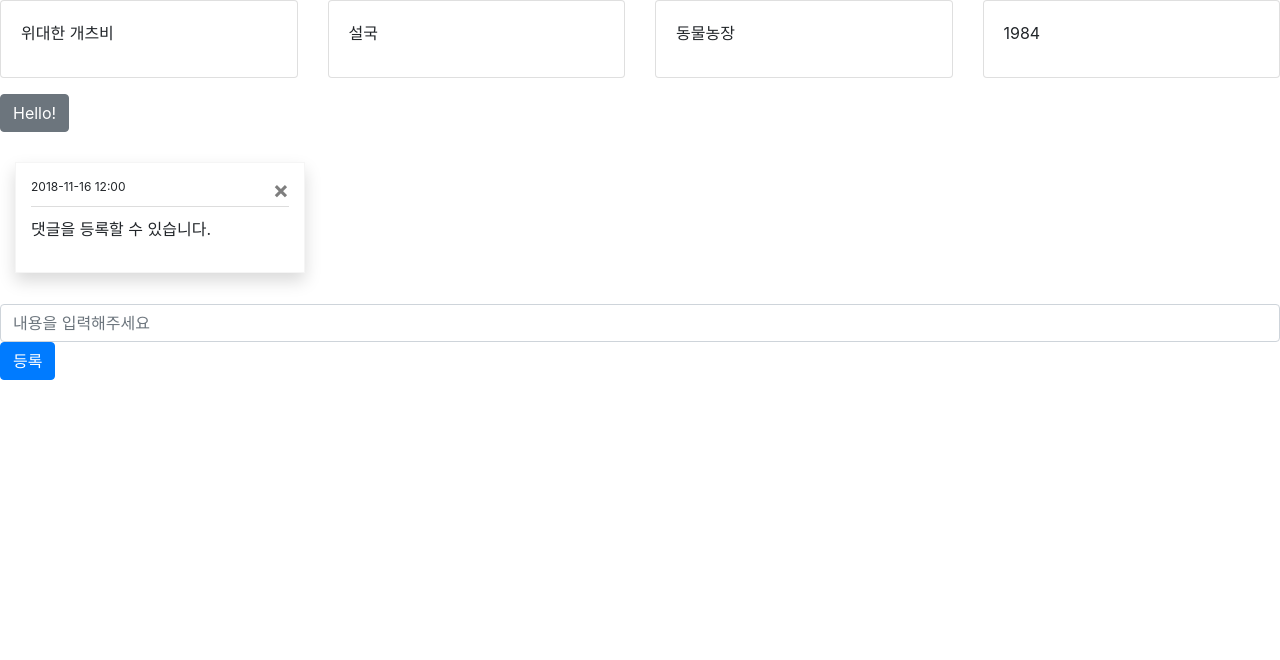
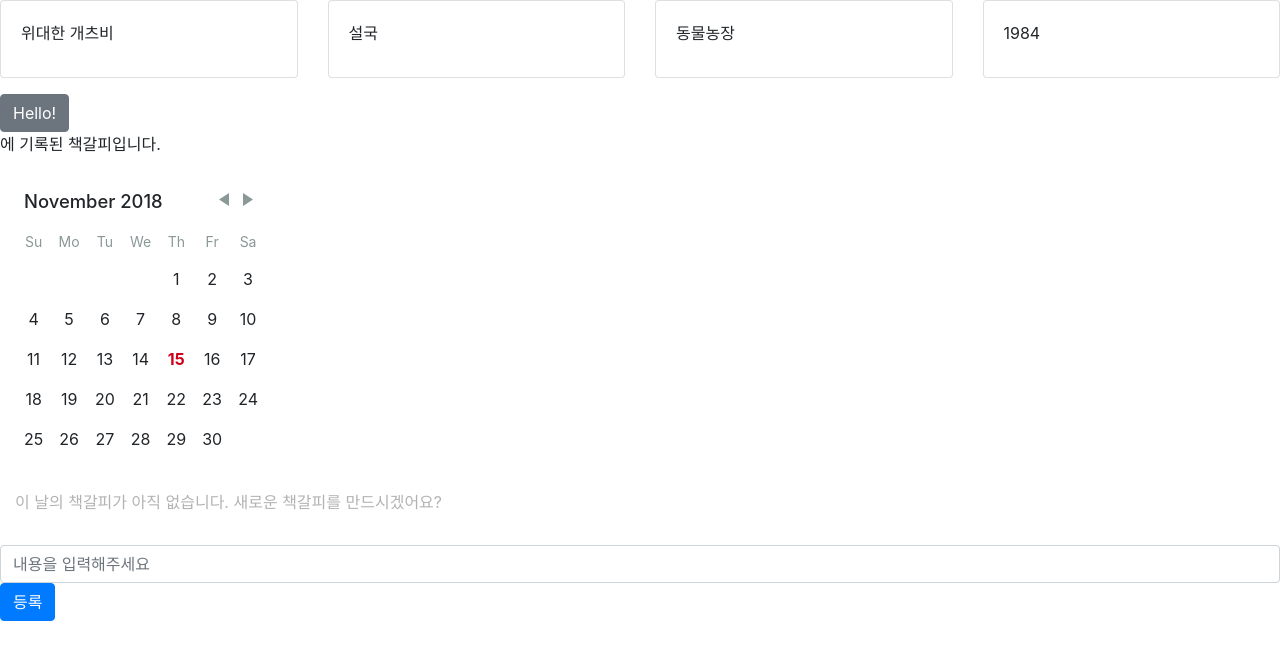
Before and after one commit to presentheo/galphi, a React (Create React App) app: page / in a window 1280 px wide. Shown: the top 660 px of the page. Built offline with nearby package versions, Linux system fonts and the light colour scheme.

Commit message:
datepicker 적용

```diff
--- a/package.json
+++ b/package.json
@@ -6,6 +6,7 @@
     "bootstrap": "^4.1.3",
     "immutability-helper": "^2.8.1",
     "react": "^16.6.0",
+    "react-day-picker": "^7.2.4",
     "react-dom": "^16.6.0",
     "react-scripts": "2.1.0",
     "reactstrap": "^6.5.0"
--- /dev/null
+++ b/src/components/comment/Calendar.js
@@ -0,0 +1,31 @@
+import React, { Component } from 'react'
+import DayPicker from 'react-day-picker';
+import 'react-day-picker/lib/style.css';
+
+class Calendar extends Component {
+
+  constructor(props) {
+    super(props);
+
+    this.state = {
+      selectedDay: null
+    }
+  }
+
+  handleClick = (day, {selected}) => {
+    this.setState({
+      selectedDay: selected ? undefined : day
+    })
+    this.props.onSelectDay(day.toLocaleDateString());
+    console.log(day);
+  }
+
+  render(){
+    return (
+      <DayPicker selectedDays={this.state.selectedDay} onDayClick={this.handleClick}></DayPicker>
+    );
+  }
+
+}
+
+export default Calendar;
--- a/src/components/comment/Comment.js
+++ b/src/components/comment/Comment.js
@@ -1,6 +1,7 @@
 import React, { Component } from 'react';
 import CommentCreate from './CommentCreate';
 import './comment.css';
+import Calendar from './Calendar';
 // import { update } from 'immutability-helper';
 
 class Comment extends Component {
@@ -8,11 +9,12 @@ class Comment extends Component {
   constructor(props) {
     super(props);
     this.state = {
+      selectedDay: null,
       commentData : [
-        {
-          date: '2018-11-16 12:00',
-          content: '댓글을 등록할 수 있습니다.'
-        }
+        // {
+        //   date: '2018-11-16 12:00',
+        //   content: '댓글을 등록할 수 있습니다.'
+        // }
       ]
     }
   }
@@ -35,6 +37,12 @@ class Comment extends Component {
         ]
       })
     }
+  }
+
+  handleSelectDay = (day) => {
+    this.setState({
+      selectedDay: day
+    })
   }
 
   render() {
@@ -62,7 +70,7 @@ class Comment extends Component {
 
     const emptyCommentContainer = (
       <div className='comment-container empty'>
-        <p>등록된 댓글이 없습니다. 새로운 댓글을 등록해주세요.</p>
+        <p>이 날의 책갈피가 아직 없습니다. 새로운 책갈피를 만드시겠어요?</p>
       </div>
     )
 
@@ -74,6 +82,8 @@ class Comment extends Component {
 
     return (
       <div>
+        <p>{this.state.selectedDay}에 기록된 책갈피입니다.</p>
+        <Calendar onSelectDay={this.handleSelectDay}></Calendar>
         {(this.state.commentData.length > 0) ? commentContainer : emptyCommentContainer}
         <CommentCreate onCreate={this.handleCreate}></CommentCreate>
       </div>
```
Also changed, not shown: 1 other file (tests, documents, lock files or other folders).
